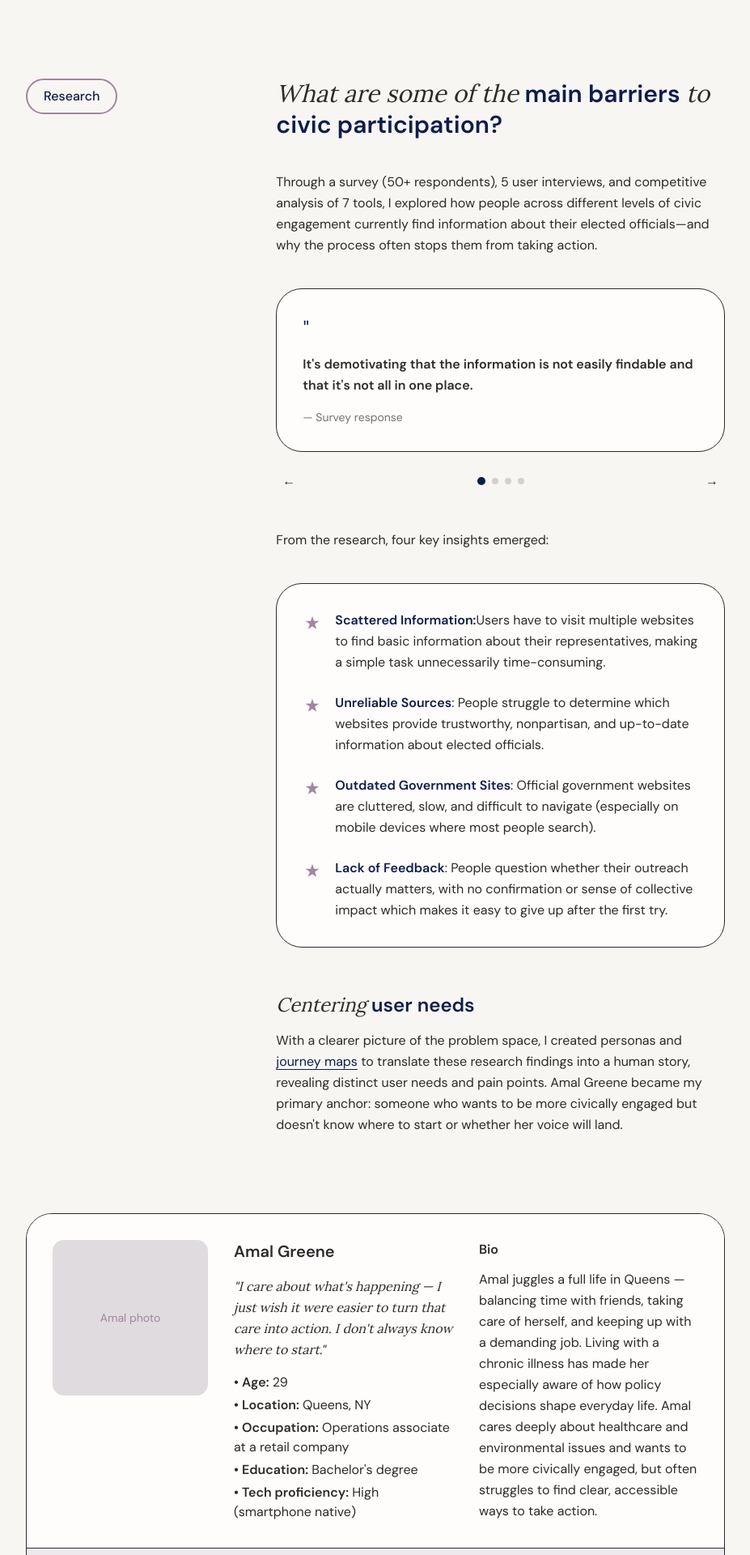
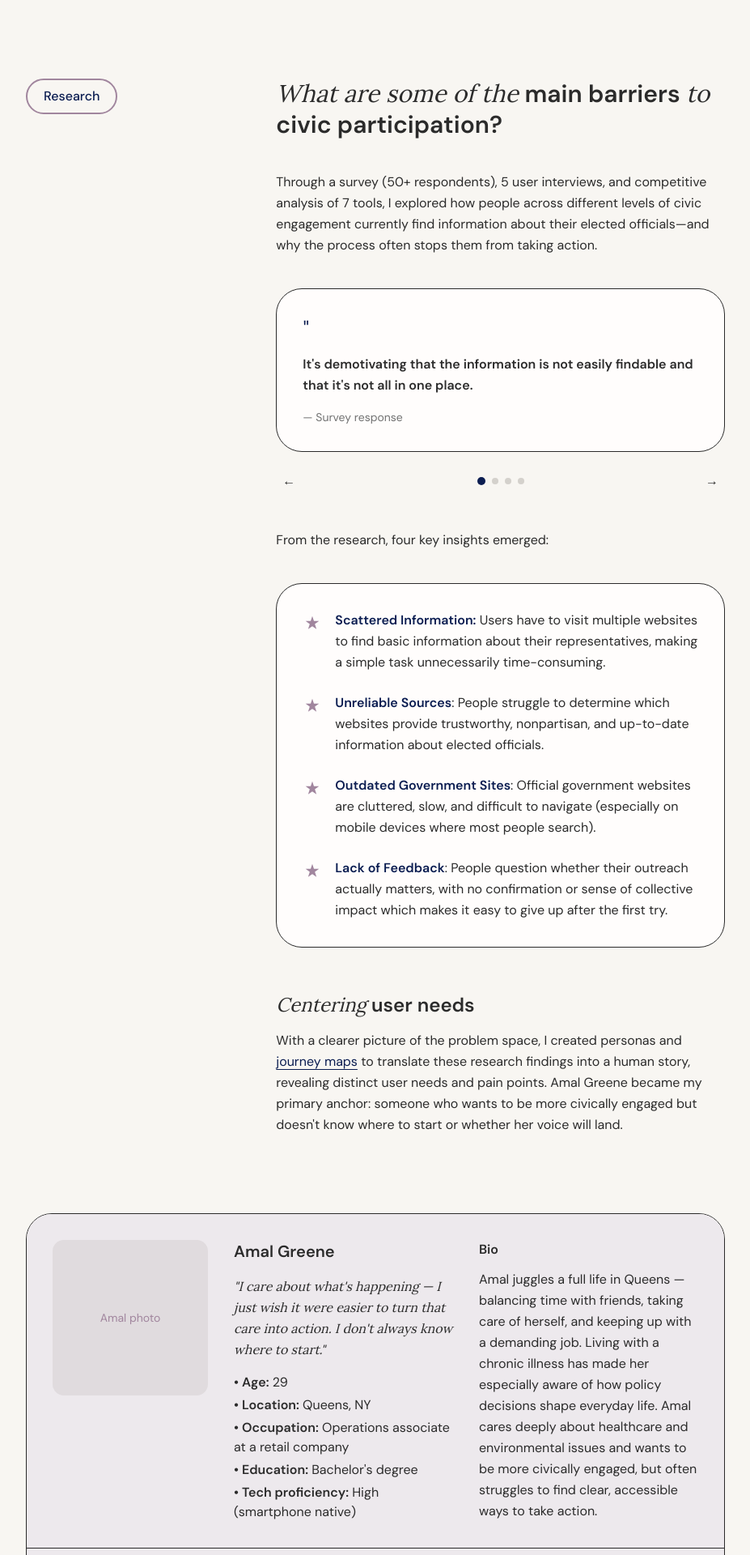
Before and after one commit to 1samanthacheng/portfolio, a Next.js app: page /constituent in a window 1280 px wide. Shown: the part 2820-4740 px from the top of the page at 81% size, without its empty margins (176-1103 px from the left). Built offline with nearby package versions, Linux system fonts and the light colour scheme.

Commit message:
Update page.tsx

```diff
--- a/app/constituent/page.tsx
+++ b/app/constituent/page.tsx
@@ -105,7 +105,7 @@ const quotes = [
   },
   {
     quote: "I want to feel like my engagement is actually doing something, not just shouting into the void.",
-    attribution: '— Use interview participant',
+    attribution: '— User interview participant',
   },
 ];
 
@@ -502,9 +502,9 @@ export default function ConstituentPage() {
       {/* Heading */}
       <h2 className="text-2xl md:text-3xl leading-tight">
         <span className="font-serif italic" style={{ color: '#2B2B2B' }}>What are some of the </span>
-        <span className="font-sans font-semibold" style={{ color: '#0B1D51' }}>main barriers </span>
+        <span className="font-sans font-semibold" style={{ color: '#2B2B2B' }}>main barriers </span>
         <span className="font-serif italic" style={{ color: '#2B2B2B' }}>to </span>
-        <span className="font-sans font-semibold" style={{ color: '#0B1D51' }}>civic participation?</span>
+        <span className="font-sans font-semibold" style={{ color: '#2B2B2B' }}>civic participation?</span>
       </h2>
 
       {/* Body */}
@@ -528,7 +528,7 @@ export default function ConstituentPage() {
         {[
           {
             title: 'Scattered Information:',
-            body: 'Users have to visit multiple websites to find basic information about their representatives, making a simple task unnecessarily time-consuming.',
+            body: ' Users have to visit multiple websites to find basic information about their representatives, making a simple task unnecessarily time-consuming.',
           },
           {
             title: 'Unreliable Sources',
@@ -562,7 +562,7 @@ export default function ConstituentPage() {
       <div className="space-y-4 pt-4">
         <h3 className="text-2xl leading-tight">
           <span className="font-serif italic" style={{ color: '#2B2B2B' }}>Centering </span>
-          <span className="font-sans font-semibold" style={{ color: '#0B1D51' }}>user needs</span>
+          <span className="font-sans font-semibold" style={{ color: '#2B2B2B' }}>user needs</span>
         </h3>
         <p className="text-base leading-relaxed" style={{ color: '#2B2B2B' }}>
           With a clearer picture of the problem space, I created personas and{' '}
@@ -585,7 +585,7 @@ export default function ConstituentPage() {
     {/* Top: photo + details + bio */}
     <div
       className="grid grid-cols-1 md:grid-cols-[auto_1fr_1fr] gap-8 p-8"
-      style={{ borderBottom: '1px solid #2B2B2B', backgroundColor: '#FFFDFC' }}
+      style={{ borderBottom: '1px solid #2B2B2B', backgroundColor: '#EDE9ED' }}
     >
       {/* Photo placeholder */}
       <div
```
